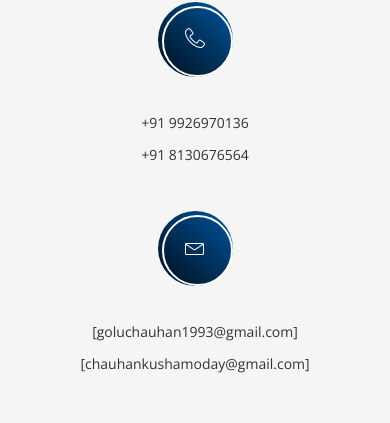
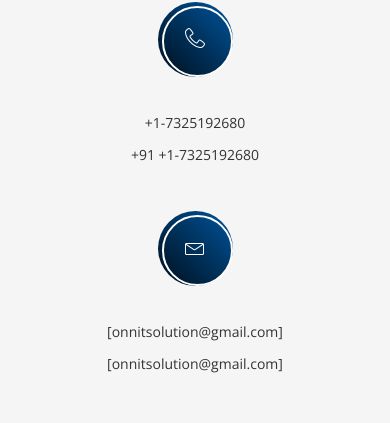
Before and after one commit to chauhanharendra/creward, a plain HTML site: page index.html in a window 390 px wide. Shown: the part 7723-8146 px from the top of the page. Drawn offline with nearby package versions, Linux system fonts and the light colour scheme.

Commit message:
phone updated

```diff
--- a/index.html
+++ b/index.html
@@ -527,7 +527,7 @@
                 <div class="box-icon">
                   <span class="lnr lnr-phone-handset"></span>
                 </div>
-                <p><a href='tel:9926970136'>+91 9926970136</a> <br /><a href='tel:8130676564'>+91 8130676564</a></p>
+                <p><a href='tel:9926970136'>+1-7325192680</a> <br /><a href='tel:+1-7325192680'>+91 +1-7325192680</a></p>
               </div>
               <div class="space-30 hidden visible-xs"></div>
             </div>
@@ -537,9 +537,9 @@
                   <span class="lnr lnr-envelope"></span>
                 </div>
                 <p>
-                  <a href="mailto:goluchauhan1993@gmail.com" class="__cf_email__" data-cfemail="81f8eef4f3ece0e8edc1e6ece0e8edafe2eeec">[goluchauhan1993@gmail.com]</a>
+                  <a href="mailto:onnitsolution@gmail.com" class="__cf_email__" data-cfemail="81f8eef4f3ece0e8edc1e6ece0e8edafe2eeec">[onnitsolution@gmail.com]</a>
                   <br />
-                  <a href="mailto:chauhankushamoday@gmail.com" class="__cf_email__" data-cfemail="274546444c574e5742550944484a67404a464e4b0944484a">[chauhankushamoday@gmail.com]</a>
+                  <a href="mailto:onnitsolution@gmail.com" class="__cf_email__" data-cfemail="274546444c574e5742550944484a67404a464e4b0944484a">[onnitsolution@gmail.com]</a>
                 </p>
               </div>
             </div>
```
